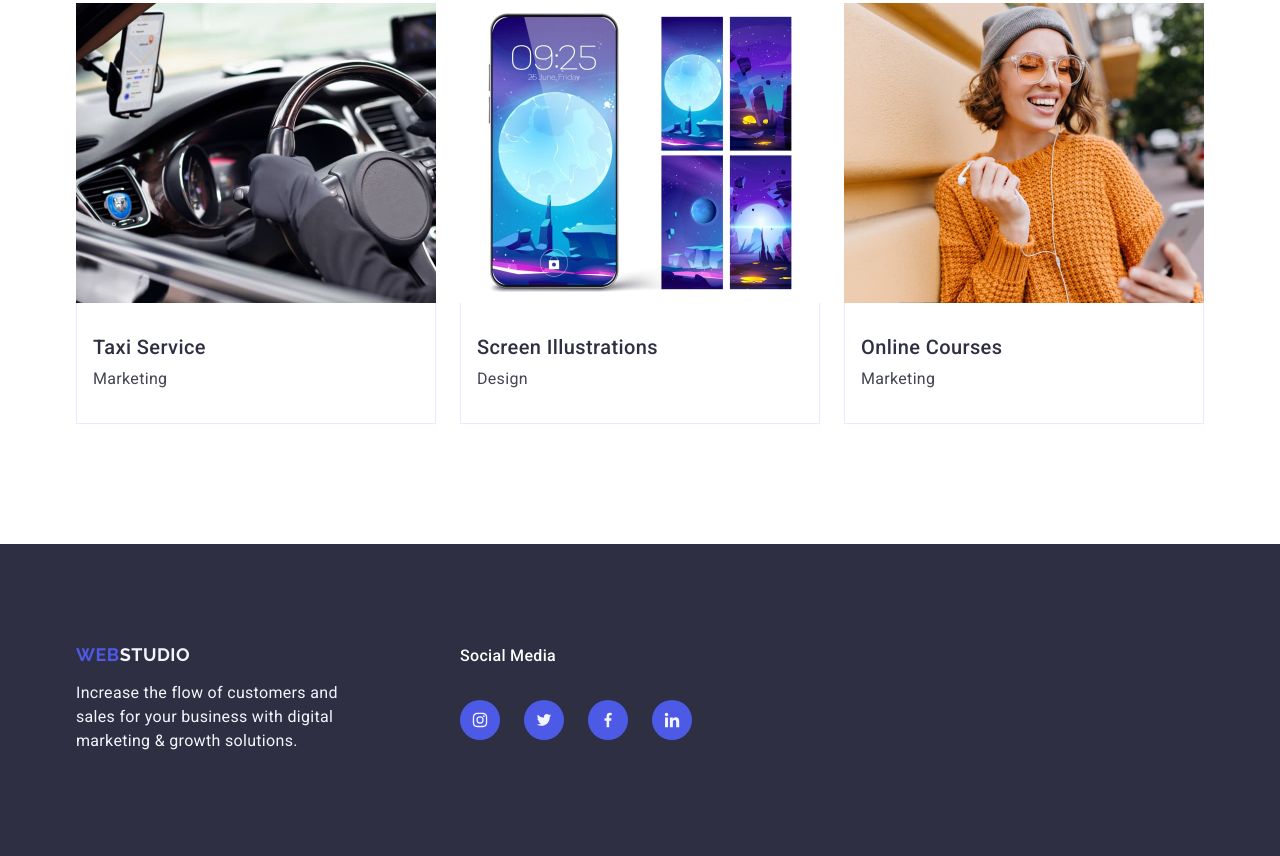
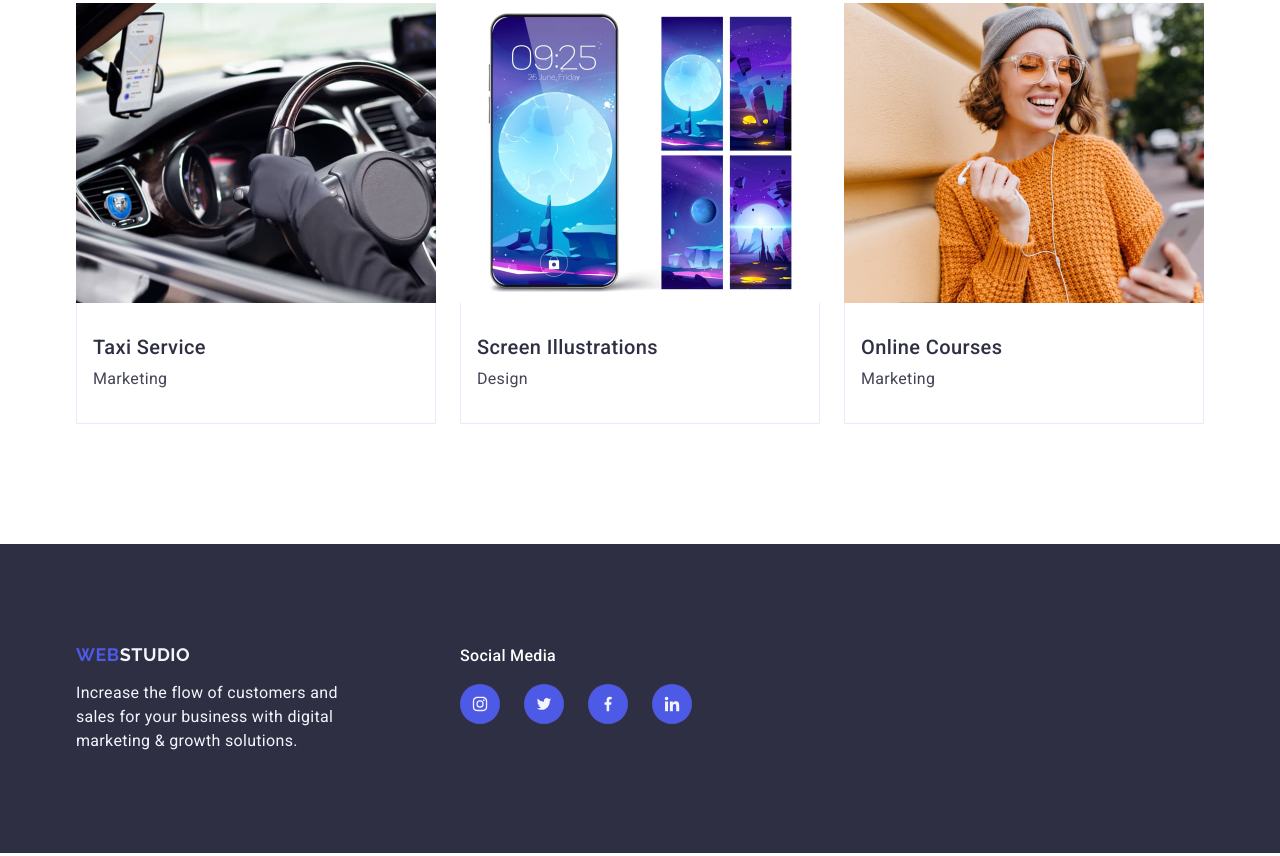
Before and after one commit to Holy-Basilisk/goit-markup-hw-04, a plain HTML site: page index.html in a window 1280 px wide. Shown: the part 2583-3439 px from the top of the page. Drawn offline with nearby package versions, Linux system fonts and the light colour scheme.

Commit message:
small footer fix

```diff
--- a/css/styles.css
+++ b/css/styles.css
@@ -52,7 +52,6 @@ body {
 	font-family: 'Roboto', sans-serif;
 	color: var(--colorSlate);
 	background-color: var(--backgroundColorWhite);
-	/*max-width: 1440px;*/
 }
 
 .container {
@@ -369,10 +368,6 @@ body {
 	fill: var(--colorCloud);
 }
 
-.footer .social-links {
-	padding: 8px 0;
-}
-
 .portfolio .project-list {
 	display: flex;
 	flex-wrap: wrap;
--- a/index.html
+++ b/index.html
@@ -316,7 +316,6 @@
 		</div>
 		<div class="social">
 			<p class="social-header">Social Media</p>
-			<div class="social-links">
 			<ul class="social-links">
 				<li class="social-item">
 					<a class="soc-link" href="https://www.instagram.com">
@@ -348,7 +347,6 @@
 				</li>
 			</ul>
 		</div>
-		</div>
 	</div></footer>
 
 </body>
```
Lines whose indentation alone changed are shown as unchanged.
